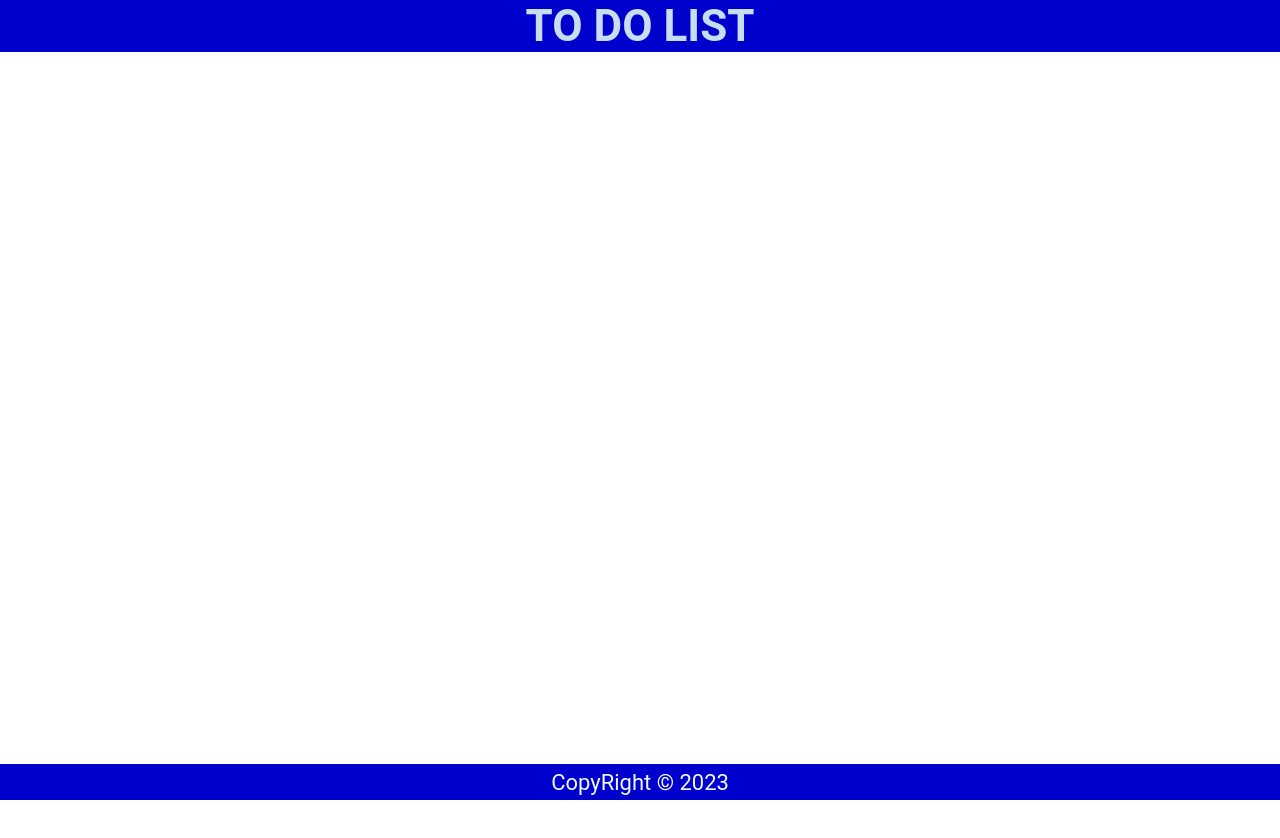
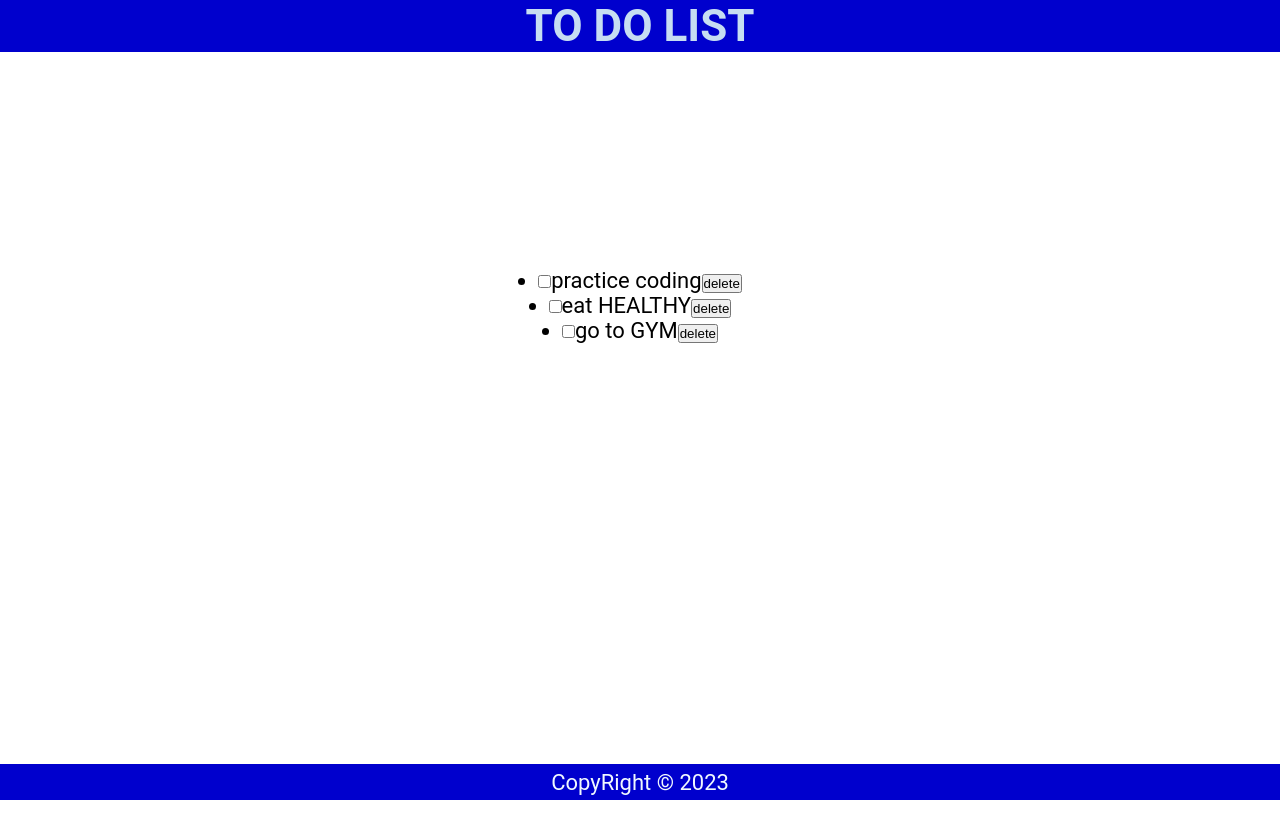
Before and after one commit to HarishM-git/react-projects, a React (Create React App) app in the folder money/: page / in a window 1280 px wide. Shown: the top 838 px of the page. Built offline with nearby package versions, Linux system fonts and the light colour scheme.

Commit message:
some how rectified the error

```diff
--- a/money/src/Content.js
+++ b/money/src/Content.js
@@ -28,22 +28,20 @@ const Content = () => {
 
 
   return (
+    <main>
+     {items.map((item)=>{
+      return(
+        <ul>
+          <li>
+            <input type="checkbox" name="check" id={item.id} />
+            <label>{item.label}</label>
+            <button>delete</button>
+          </li>
 
-
-
-
-
-    <ul>
-      {items.map((item)=>{
-        <li>
-          <input type="checkbox" checked={item.checked} />
-          <label htmlFor="">{item.label}</label>
-          <button>delete</button>
-        </li>
-      })}
-    </ul>
-
-
+        </ul>
+      )
+     })}
+    </main>
   )
 }
 
--- a/money/src/index.css
+++ b/money/src/index.css
@@ -9,7 +9,7 @@ html {
 }
 
 body {
-  height: 10000px;
+  height: 1000px;
   padding-top: 55px;
   font-family: 'Roboto', 'Oxygen',
     'Ubuntu', 'Cantarell', 'Fira Sans', 'Droid Sans', 'Helvetica Neue',
```
